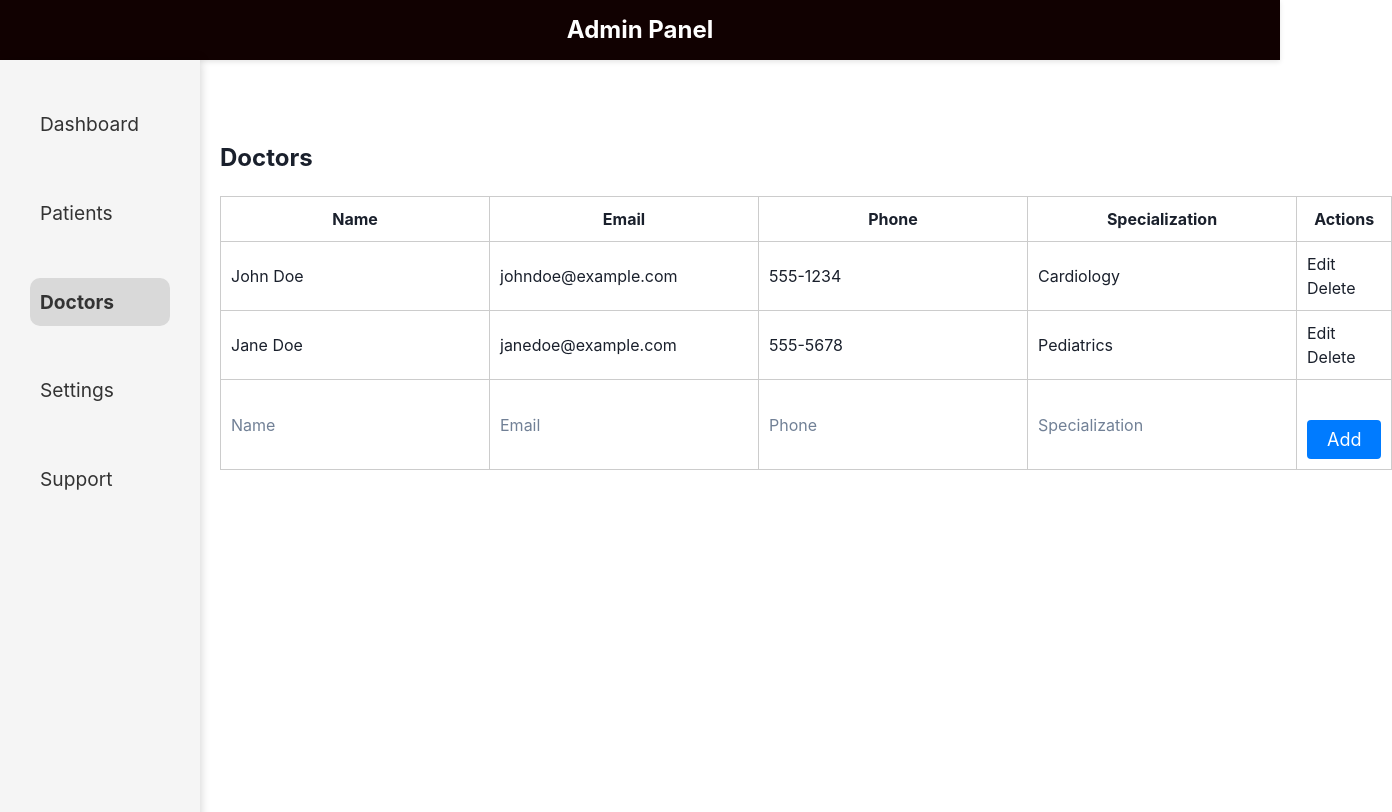
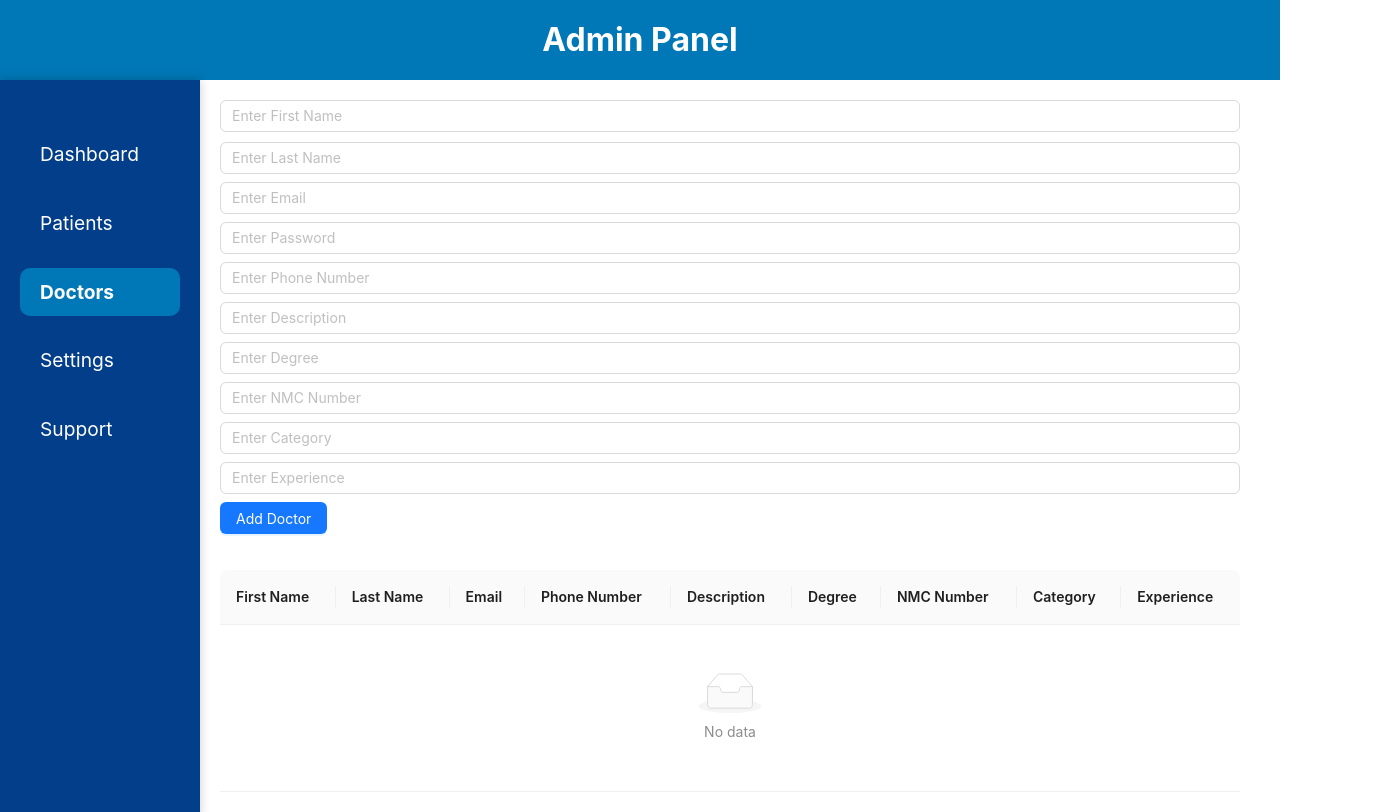
Before and after one commit to Nefoli-Tech/AppointMate-Admin-Panel, a React (Create React App) app: page /doctors in a window 1280 px wide. Shown: the whole page, 1392 px wide, since content can reach past the window. Built offline with nearby package versions, Linux system fonts and the light colour scheme.

Commit message:
feat: patient and doctor panel update

```diff
--- a/src/components/DashBoard/Doctors.jsx
+++ b/src/components/DashBoard/Doctors.jsx
@@ -1,91 +1,53 @@
-import React, { useState } from 'react';
+import React, { useState } from "react";
+import { Table, Input, Button } from "antd";
 import { NavLink } from 'react-router-dom';
 import './doctor.css';
-const DoctorForm = ({ addDoctor }) => {
-  const [name, setName] = useState('');
-  const [email, setEmail] = useState('');
-  const [phone, setPhone] = useState('');
-  const [specialization, setSpecialization] = useState('');
 
-  const handleSubmit = (event) => {
-    event.preventDefault();
-    const newDoctor = { name, email, phone, specialization };
-    addDoctor(newDoctor);
-    setName('');
-    setEmail('');
-    setPhone('');
-    setSpecialization('');
+const { Column } = Table;
+
+const DoctorPanel = () => {
+  const [doctors, setDoctors] = useState([]);
+  const [newDoctor, setNewDoctor] = useState({
+    firstName: "",
+    lastName: "",
+    email: "",
+    password: "",
+    phoneNumber: "",
+    description: "",
+    degree: "",
+    nmcNumber: "",
+    category: "",
+    experience: "",
+  });
+
+  const handleInputChange = (event) => {
+    const { name, value } = event.target;
+    setNewDoctor({ ...newDoctor, [name]: value });
   };
 
-  return (
-    <tr>
-      <td>
-        <input
-          type="text"
-          placeholder="Name"
-          value={name}
-          onChange={(event) => setName(event.target.value)}
-        />
-      </td>
-      <td>
-        <input
-          type="email"
-          placeholder="Email"
-          value={email}
-          onChange={(event) => setEmail(event.target.value)}
-        />
-      </td>
-      <td>
-        <input
-          type="text"
-          placeholder="Phone"
-          value={phone}
-          onChange={(event) => setPhone(event.target.value)}
-        />
-      </td>
-      <td>
-        <input
-          type="text"
-          placeholder="Specialization"
-          value={specialization}
-          onChange={(event) => setSpecialization(event.target.value)}
-        />
-      </td>
-      <td>
-        <button type="submit" onClick={handleSubmit}>
-          Add
-        </button>
-      </td>
-    </tr>
-  );
-};
-
-const AdminPanel = () => {
-  const [doctors, setDoctors] = useState([
-    { id: 1, name: 'John Doe', email: 'johndoe@example.com', phone: '555-1234', specialization: 'Cardiology' },
-    { id: 2, name: 'Jane Doe', email: 'janedoe@example.com', phone: '555-5678', specialization: 'Pediatrics' },
-    // Add more doctors here
-  ]);
-
-  const addDoctor = (doctor) => {
-    setDoctors([...doctors, doctor]);
-  };
-
-  const deleteDoctor = (id) => {
-    setDoctors(doctors.filter((doctor) => doctor.id !== id));
-  };
-
-  const updateDoctor = (updatedDoctor) => {
-    setDoctors(
-      doctors.map((doctor) => (doctor.id === updatedDoctor.id ? updatedDoctor : doctor))
-    );
+  const handleAddDoctor = () => {
+    setDoctors([...doctors, newDoctor]);
+    setNewDoctor({
+      firstName: "",
+      lastName: "",
+      email: "",
+      password: "",
+      phoneNumber: "",
+      description: "",
+      degree: "",
+      nmcNumber: "",
+      category: "",
+      experience: "",
+    });
   };
 
   return (
     <div>
       {/* Navbar */}
       <nav className="navbar">
-        <div className="navbar__logo">Admin Panel</div>
+        <div className="navbar__logo">
+          Admin Panel
+        </div>
       </nav>
 
       {/* Sidebar */}
@@ -113,104 +75,103 @@ const AdminPanel = () => {
           </li>
           <li>
             <NavLink to="/Support" activeClassName="active">
-            Support
+              Support
             </NavLink>
           </li>
         </ul>
       </div>
 
-      {/* Content */}
-      <div className="content">
-        <h1>Doctors</h1>
-        <table>
-          <thead>
-            <tr>
-              <th>Name</th>
-              <th>Email</th>
-              <th>Phone</th>
-              <th>Specialization</th>
-              <th>Actions</th>
-            </tr>
-          </thead>
-          <tbody>
-            {doctors.map((doctor) => (
-              <DoctorRow
-                key={doctor.id}
-                doctor={doctor}
-                deleteDoctor={deleteDoctor}
-                updateDoctor={updateDoctor}
-              />
-            ))}
-            <DoctorForm addDoctor={addDoctor} />
-          </tbody>
-        </table>
+    <div className="main-content">
+      <div style={{ marginBottom: "16px" }}>
+        <Input
+          placeholder="Enter First Name"
+          name="firstName"
+          value={newDoctor.firstName}
+          onChange={handleInputChange}
+          style={{ marginRight: "8px", marginBottom: "10px" }}
+        />
+        <Input
+          placeholder="Enter Last Name"
+          name="lastName"
+          value={newDoctor.lastName}
+          onChange={handleInputChange}
+          style={{ marginRight: "8px", marginBottom: "8px" }}
+        />
+        <Input
+          placeholder="Enter Email"
+          name="email"
+          value={newDoctor.email}
+          onChange={handleInputChange}
+          style={{ marginRight: "8px", marginBottom: "8px" }}
+        />
+        <Input
+          placeholder="Enter Password"
+          name="password"
+          type="password"
+          value={newDoctor.password}
+          onChange={handleInputChange}
+          style={{ marginRight: "8px", marginBottom: "8px" }}
+        />
+        <Input
+          placeholder="Enter Phone Number"
+          name="phoneNumber"
+          value={newDoctor.phoneNumber}
+          onChange={handleInputChange}
+          style={{ marginRight: "8px", marginBottom: "8px" }}
+        />
+        <Input
+          placeholder="Enter Description"
+          name="description"
+          value={newDoctor.description}
+          onChange={handleInputChange}
+          style={{ marginRight: "8px", marginBottom: "8px" }}
+        />
+        <Input
+          placeholder="Enter Degree"
+          name="degree"
+          value={newDoctor.degree}
+          onChange={handleInputChange}
+          style={{ marginRight: "8px", marginBottom: "8px" }}
+        />
+        <Input
+          placeholder="Enter NMC Number"
+          name="nmcNumber"
+          value={newDoctor.nmcNumber}
+          onChange={handleInputChange}
+          style={{ marginRight: "8px", marginBottom: "8px" }}
+        />
+        <Input
+          placeholder="Enter Category"
+          name="category"
+          value={newDoctor.category}
+          onChange={handleInputChange}
+          style={{ marginRight: "8px", marginBottom: "8px" }}
+        />
+        <Input
+          placeholder="Enter Experience"
+          name="experience"
+          value={newDoctor.experience}
+          onChange={handleInputChange}
+          style={{ marginRight: "8px", marginBottom: "8px" }}
+        />
+        <Button type="primary" onClick={handleAddDoctor}>
+          Add Doctor
+        </Button>
       </div>
-    </div>
-  );
+      <Table dataSource={doctors}>
+      <Column title="First Name" dataIndex="firstName" key="firstName" />
+    <Column title="Last Name" dataIndex="lastName" key="lastName" />
+    <Column title="Email" dataIndex="email" key="email" />
+    <Column title="Phone Number" dataIndex="phoneNumber" key="phoneNumber" />
+    <Column title="Description" dataIndex="description" key="description" />
+    <Column title="Degree" dataIndex="degree" key="degree" />
+    <Column title="NMC Number" dataIndex="nmcNumber" key="nmcNumber" />
+    <Column title="Category" dataIndex="category" key="category" />
+    <Column title="Experience" dataIndex="experience" key="experience" />
+  </Table>
+</div>
+</div>
+);
 };
 
-const DoctorRow = ({ doctor, deleteDoctor, updateDoctor }) => {
-  const [isEditing, setIsEditing] = useState(false);
-  const [updatedDoctor, setUpdatedDoctor] = useState(doctor);
-
-  const handleDelete = () => {
-  deleteDoctor(doctor.id);
-  };
-
-  const handleEdit = () => {
-  setIsEditing(true);
-  };
-
-  const handleUpdate = () => {
-  updateDoctor(updatedDoctor);
-  setIsEditing(false);
-  };
-
-  const handleCancel = () => {
-  setIsEditing(false);
-  setUpdatedDoctor(doctor);
-  };
-
-  const handleInputChange = (event) => {
-  const { name, value } = event.target;
-  setUpdatedDoctor({ ...updatedDoctor, [name]: value });
-  };
-
-  if (isEditing) {
-  return (
-  <tr>
-  <td>
-  <input type="text" name="name" value={updatedDoctor.name} onChange={handleInputChange} />
-  </td>
-  <td>
-  <input type="email" name="email" value={updatedDoctor.email} onChange={handleInputChange} />
-  </td>
-  <td>
-  <input type="tel" name="phone" value={updatedDoctor.phone} onChange={handleInputChange} />
-  </td>
-  <td>
-  <input type="text" name="specialization" value={updatedDoctor.specialization} onChange={handleInputChange} />
-  </td>
-  <td>
-  <button onClick={handleUpdate}>Save</button>
-  <button onClick={handleCancel}>Cancel</button>
-  </td>
-  </tr>
-  );
-  }
-
-  return (
-  <tr>
-  <td>{doctor.name}</td>
-  <td>{doctor.email}</td>
-  <td>{doctor.phone}</td>
-  <td>{doctor.specialization}</td>
-  <td>
-  <button onClick={handleEdit}>Edit</button>
-  <button onClick={handleDelete}>Delete</button>
-  </td>
-  </tr>
-  );
-  };
-
-  export default AdminPanel;
+export default DoctorPanel;
--- a/src/components/DashBoard/Patients.jsx
+++ b/src/components/DashBoard/Patients.jsx
@@ -75,8 +75,8 @@ const AdminPanel = () => {
             <h2>Total patients</h2>
             <p className="count">{patients.length}</p>
           </div>
-          <div className="box">
-            <h2>Appointments History with Doctor</h2>
+          <div className="box2">
+            <h2>Appointments History</h2>
             <table>
               <thead>
                 <tr>
@@ -97,10 +97,10 @@ const AdminPanel = () => {
             </table>
           </div>
           <div className="box">
-            <h2>CRUD Patients</h2>
+            <h2>Patients Name</h2>
             <form onSubmit={(e) => { e.preventDefault(); handleCreatePatient(e.target.elements.name.value); }}>
-              <input type="text" name="name" placeholder="Enter name" />
-              <button type="submit">Add</button>
+              {/* <input type="text" name="name" placeholder="Enter name" />
+              <button type="submit">Add</button> */}
             </form>
             <ul>
               {patients.map((patient) => (
--- a/src/components/DashBoard/doctor.css
+++ b/src/components/DashBoard/doctor.css
@@ -1,78 +1,29 @@
-/* Navbar */
 .navbar {
+  background-color: #0077b6;
+  color: white;
   display: flex;
   justify-content: center;
   align-items: center;
-    background-color: #110101;
-    box-shadow: 0 2px 5px rgba(0, 0, 0, 0.1);
-    height: 60px;
+  height: 80px;
+}
+.sidebar {
+  background-color: #023e8a;
+  height: calc(100vh - 60px);
+  width: 200px;
+  position: fixed;
+  top: 80px;
+  left: 0;
+  overflow-x: hidden;
+  padding-top: 20px;
 }
 
-  .navbar__logo {
-    font-size: 1.5rem;
-    font-weight: bold;
-  }
-
-  /* Sidebar */
-  .sidebar {
-    background-color: #f5f5f5;
-    width: 200px;
-    height: 100vh;
-    position: fixed;
-    top: 60px;
-    left: 0;
-  }
-
-  .sidebar__nav {
-    margin: 0;
-    padding: 0;
-    list-style: none;
-  }
-
-  .sidebar__nav li {
-    padding: 10px;
-  }
-
-  .sidebar__nav li a {
-    display: block;
-    padding: 10px;
-    color: #333;
-    text-decoration: none;
-  }
-
-  .sidebar__nav li a:hover {
-    background-color: #ebebeb;
-  }
-
-  .sidebar__nav li a.active {
-    background-color: #d9d9d9;
-  }
-
-  /* Content */
-  .content {
-    margin-top: 60px;
+.main-content {
   margin-left: 200px;
+  margin-right: 20px;
   padding: 20px;
 }
 
-  .content h1 {
-    margin-bottom: 20px;
-    font-size: 1.5rem;
-    font-weight: bold;
+/* Add some basic styling to the table */
+.ant-table {
+  margin-top: 20px;
 }
-
-  .content table {
-    width: 100%;
-    border-collapse: collapse;
-  }
-
-  .content th,
-  .content td {
-    border: 1px solid #ccc;
-    padding: 10px;
-  }
-
-  .content th {
-    background-color: #ffffff;
-    font-weight: bold;
-  }
--- a/src/components/DashBoard/patients.css
+++ b/src/components/DashBoard/patients.css
@@ -71,9 +71,34 @@
   display: flex;
   flex-wrap: wrap;
 }
+table {
+  width: 100%;
+  border-collapse: collapse;
+  margin-top: 20px;
+}
+
+th, td {
+  padding: 8px;
+  text-align: left;
+  border-bottom: 1px solid #000000;
+}
+
+th {
+  background-color: #f2f2f2;
+  font-weight: bold;
+}
+
+tr:hover {
+  background-color: #f5f5f5;
+}
+
+tbody tr:nth-child(even) {
+  background-color: #f2f2f2;
+}
+
 
 .box {
-  background-color: #0077b6;
+  background-color: #ffffff;
   color: black;
   padding: 20px;
   margin: 20px;
```
Lines whose indentation alone changed are shown as unchanged.
